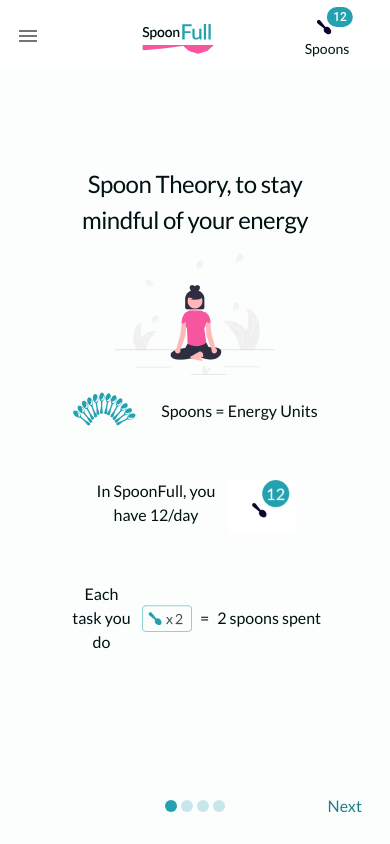
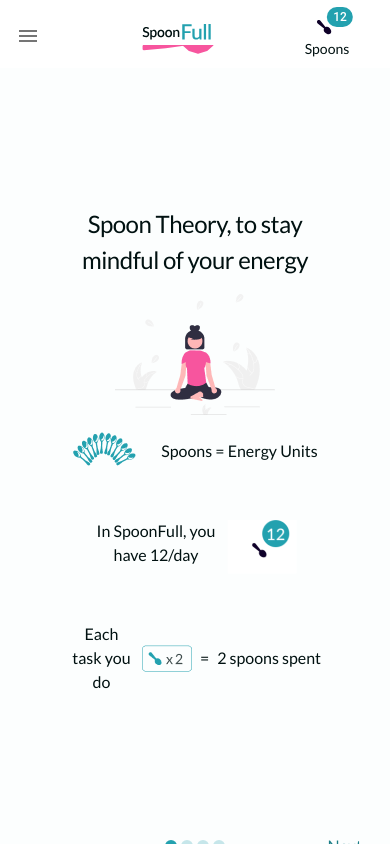
Before and after one commit to cherryontech/spoonfull, a React (Vite) app: page /tutorial in a window 390 px wide. Built offline with nearby package versions, Linux system fonts and the light colour scheme.

Commit message:
updated tutorial page button

```diff
--- a/src/components/TutorialPage/TutorialPage.jsx
+++ b/src/components/TutorialPage/TutorialPage.jsx
@@ -1,15 +1,17 @@
-import { useNavigate } from "react-router";
+import { useNavigate, useLocation } from "react-router";
 import { useState } from "react";
 import TutorialFirstScreen from "../TutorialFirstScreen/TutorialFirstScreen";
 import TutorialSecondScreen from "../TutorialSecondScreen/TutorialSecondScreen";
 import TutorialThirdScreen from "../TutorialThirdScreen/TutorialThirdScreen";
 import TutorialFourthScreen from "../TutorialFourthScreen/TutorialFourthScreen";
 
-
 // eslint-disable-next-line react/prop-types
-const TutorialPage = ({handleSkipTutorial, setShowTutorialPage}) => {
+const TutorialPage = ({ handleSkipTutorial, setShowTutorialPage }) => {
     const [currentScreen, setCurrentScreen] = useState(1)
     const navigate = useNavigate();
+    const location = useLocation();
+    const show = !location.pathname.includes("tutorial");
+
     const skipTutorial = (e) => {
         e.preventDefault();
         handleSkipTutorial();
@@ -31,18 +33,23 @@
         setCurrentScreen(previousScreen);
     }
 
+    const routeChange = () =>{
+        let path = `/`;
+        navigate(path);
+      }
+
     return (
-        <section className="bg-background md:bg-text1 center-column h-full w-full fixed top-0 overflow-scroll z-[6]">
+        <section className="bg-background md:bg-text1 center-column h-full w-full fixed top-10 overflow-scroll z-[6]">
             <div className="bg-background flex flex-col justify-between h-full md:h-[730px] w-full md:w-[500px] md:rounded-lg">
-                <button className={(currentScreen >= 4)? "btn-modal self-end mt-2 mx-4 text-background" : "btn-modal self-end mt-2 mx-4"} onClick={skipTutorial}>Skip</button>
+                <button className={(currentScreen >= 4 || !show) ? "btn-modal self-end mt-2 mx-4 text-background" : "btn-modal self-end mt-2 mx-4"} onClick={skipTutorial}>Skip</button>
                 {
-                    (currentScreen === 1)?
+                    (currentScreen === 1) ?
                         <TutorialFirstScreen />
                         :
-                    (currentScreen === 2)?
+                        (currentScreen === 2) ?
                             <TutorialSecondScreen />
                             :
-                    (currentScreen === 3)?
+                            (currentScreen === 3) ?
                                 <TutorialThirdScreen />
                                 :
                                 <TutorialFourthScreen />
@@ -50,35 +57,38 @@
 
                 <div className="flex justify-between items-center p-4">
                     <button
-                        className={(currentScreen === 1)? "btn-modal disabled:text-background" : "btn-modal"}
-                        disabled={(currentScreen === 1)? true : false}
+                        className={(currentScreen === 1) ? "btn-modal disabled:text-background" : "btn-modal"}
+                        disabled={(currentScreen === 1) ? true : false}
                         onClick={handlePreviousScreen}
                     >
                         Back
                     </button>
                     <div className="flex justify-center gap-1">
-                        {(currentScreen === 1)?
+                        {(currentScreen === 1) ?
                             <div className="w-[12px] h-[12px] bg-primary rounded-lg"></div>
                             :
                             <div className="w-[12px] h-[12px] bg-primary3 rounded-lg"></div>}
-                        {(currentScreen === 2)?
+                        {(currentScreen === 2) ?
                             <div className="w-[12px] h-[12px] bg-primary rounded-lg"></div>
                             :
                             <div className="w-[12px] h-[12px] bg-primary3 rounded-lg"></div>}
-                        {(currentScreen === 3)?
+                        {(currentScreen === 3) ?
                             <div className="w-[12px] h-[12px] bg-primary rounded-lg"></div>
                             :
                             <div className="w-[12px] h-[12px] bg-primary3 rounded-lg"></div>}
-                        {(currentScreen === 4)?
+                        {(currentScreen === 4) ?
                             <div className="w-[12px] h-[12px] bg-primary rounded-lg"></div>
                             :
                             <div className="w-[12px] h-[12px] bg-primary3 rounded-lg"></div>}
-                        {(currentScreen === 5)?
+                        {(currentScreen === 5) ?
                             <div className="w-[12px] h-[12px] bg-primary rounded-lg"></div>
                             :
                             <div className="hidden w-[12px] h-[12px] bg-primary3 rounded-lg"></div>}
                     </div>
-                    {(currentScreen >= 4)?
+                    {(currentScreen >= 4 && !show) ?
+                        <button className="btn-modal text-primary-text" onClick={routeChange}>Home</button>
+                        :
+                        (currentScreen >= 4) ?
                             <button className="btn-modal text-primary-text" onClick={skipTutorial}>Start</button>
                             :
                             <button className="btn-modal text-primary-text" onClick={handleNextScreen}>Next</button>}
```
Lines whose indentation alone changed are shown as unchanged.
